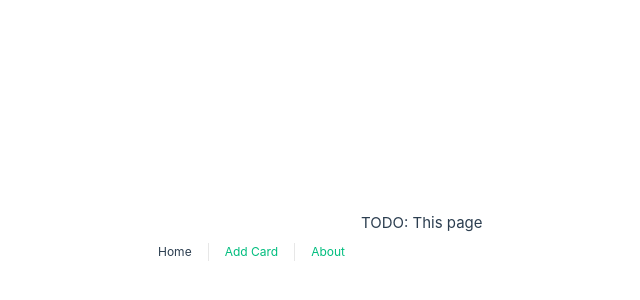
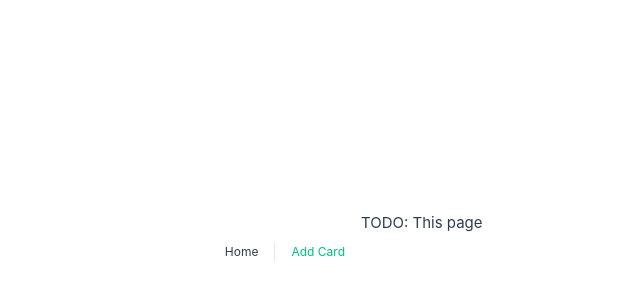
Before and after one commit to thoiberg/jsrs-electron, a Vue app: page / in a window 1280 px wide. Shown: the part 164-464 px from the top of the page, without its empty margins (279-919 px from the left). Built offline with nearby package versions, Linux system fonts and the light colour scheme.

Commit message:
Remove link to now defunct About page

```diff
--- a/frontend/App.vue
+++ b/frontend/App.vue
@@ -8,7 +8,6 @@ import { RouterLink, RouterView } from 'vue-router'
       <nav>
         <RouterLink to="/">Home</RouterLink>
         <RouterLink to="/add_card">Add Card</RouterLink>
-        <RouterLink to="/about">About</RouterLink>
       </nav>
     </div>
   </header>
```
